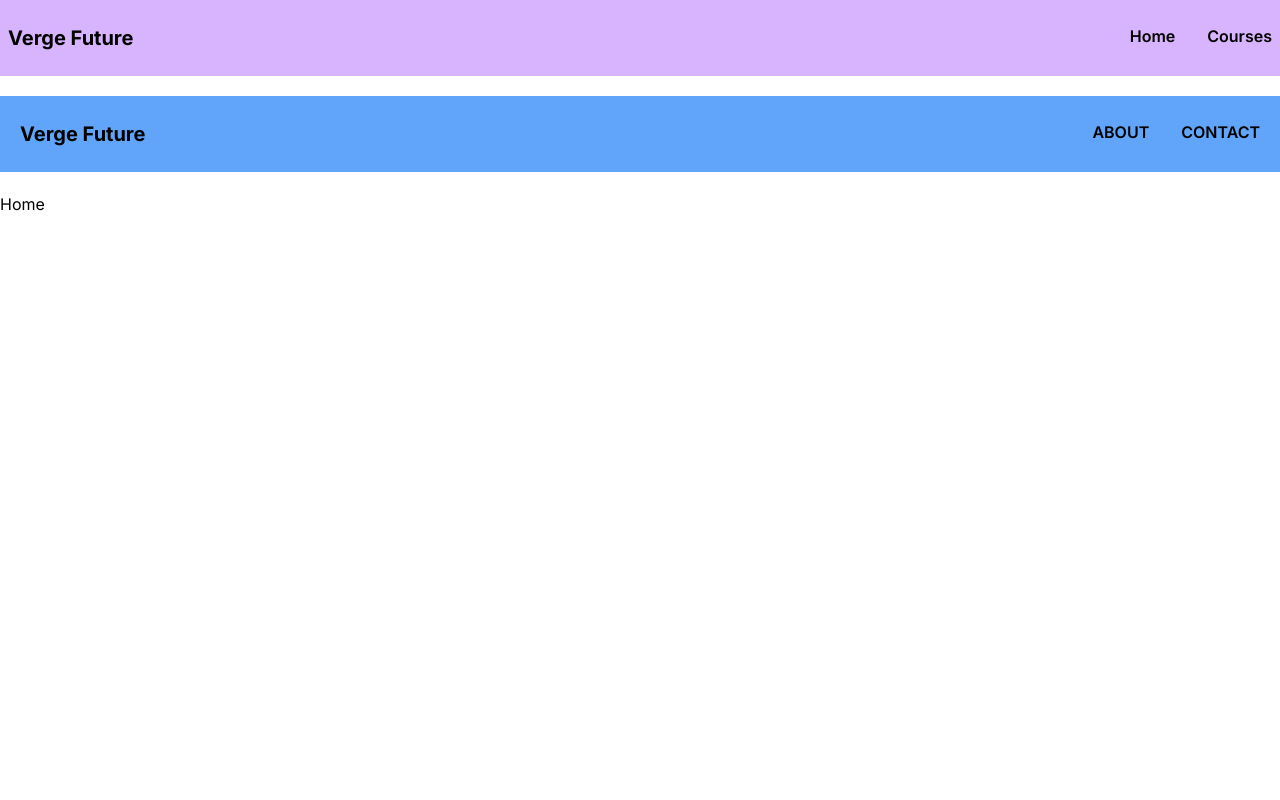
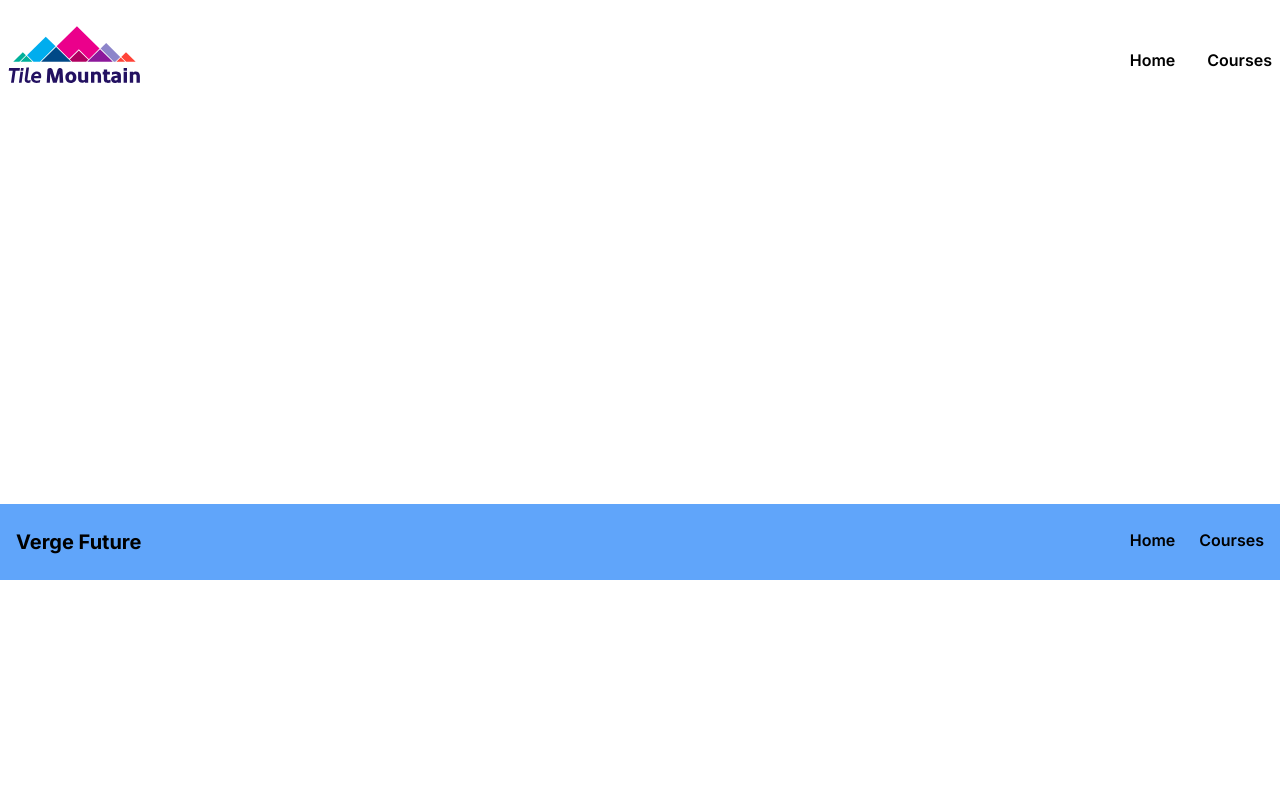
Before and after one commit to alihotshot/nextJS, a Next.js app in the folder my-app/: page / in a window 1280 px wide. Shown: the top 800 px of the page. Built offline with nearby package versions, Linux system fonts and the light colour scheme.

Commit message:
11 23
11 23

```diff
--- a/my-app/src/app/components/layouts/Footer.tsx
+++ b/my-app/src/app/components/layouts/Footer.tsx
@@ -1,13 +1,14 @@
 
 const Footer = () => {
     return (
-        <footer className="flex justify-between bg-blue-400 my-5 py-6 px-5 max-w-screen-xl mx-auto">
+        <footer className="flex justify-between px-4  bg-blue-400 max-w-screen-xl mx-auto py-6 my-96 ">
             <div>
                 <h2 className="text-xl font-bold">Verge Future</h2>
             </div>
-            <ul className="flex space-x-8 font-semibold">
-                <li>ABOUT</li>
-                <li>CONTACT</li>
+
+            <ul className="flex space-x-6 font-semibold">
+                <li>Home</li>
+                <li>Courses</li>
             </ul>
         </footer>
     )
--- a/my-app/src/app/components/layouts/Header.tsx
+++ b/my-app/src/app/components/layouts/Header.tsx
@@ -1,10 +1,14 @@
+import Logo from "/public/logo.svg"
+import Image from "next/image"
+
 const Header = () => {
   return (
-    <header className="flex justify-between max-w-screen-xl mx-auto bg-purple-300 py-6 px-2">
+    <header className="flex justify-between max-w-screen-xl mx-auto py-6 px-2 bg-m">
       <div>
-        <h2 className="text-xl font-bold">Verge Future</h2>
+        {/* <h2 className="text-xl font-bold">Verge Future</h2> */}
+        <Image src={Logo} alt="Verge Future Logo" />
       </div>
-      <ul className="flex space-x-8 font-semibold">
+      <ul className="flex space-x-8 font-semibold py-6">
         <li>Home</li>
         <li>Courses</li>
       </ul>
```
Also changed, not shown: my-app/public/logo.png (deleted), my-app/public/logo.svg (added).
